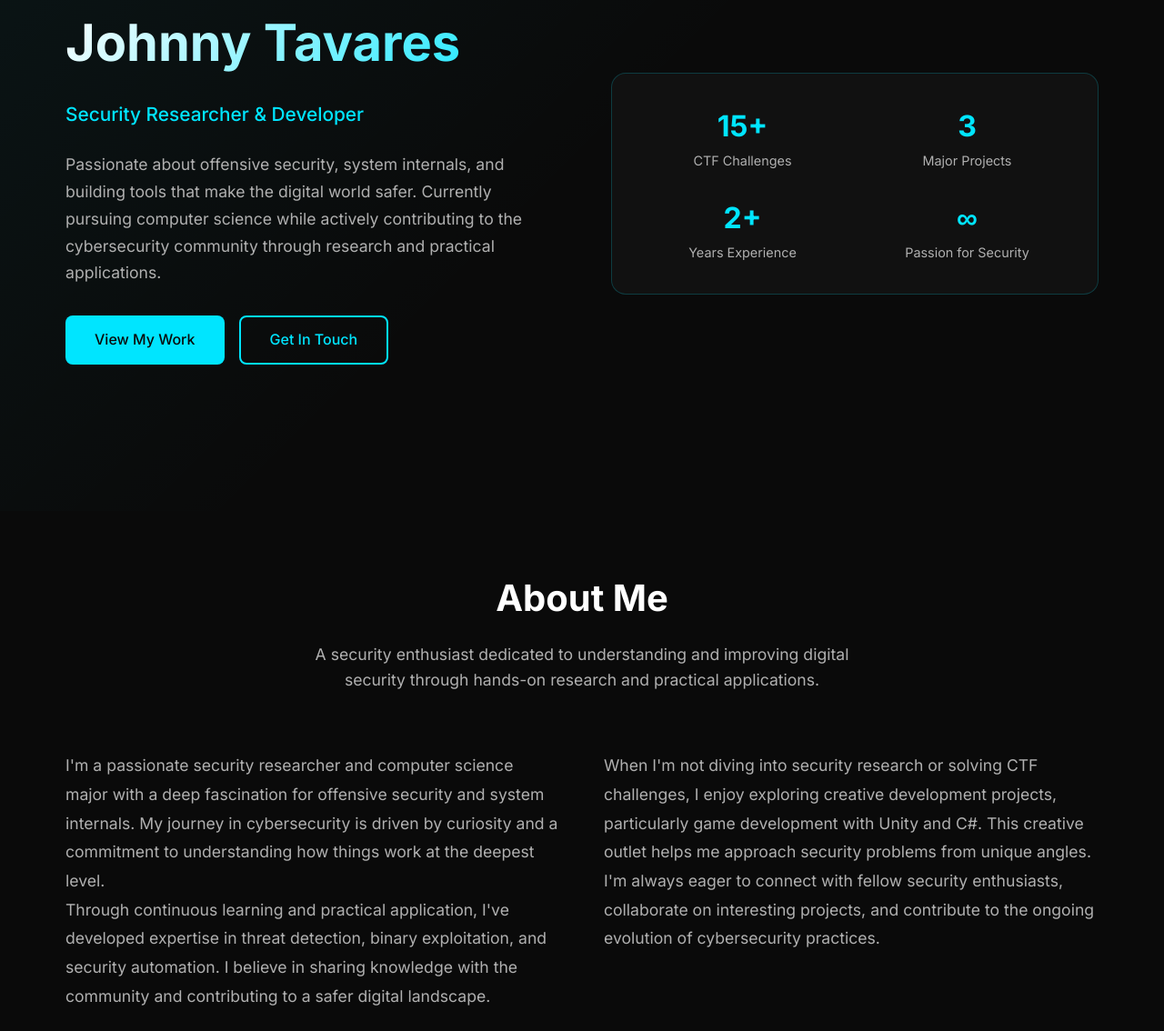
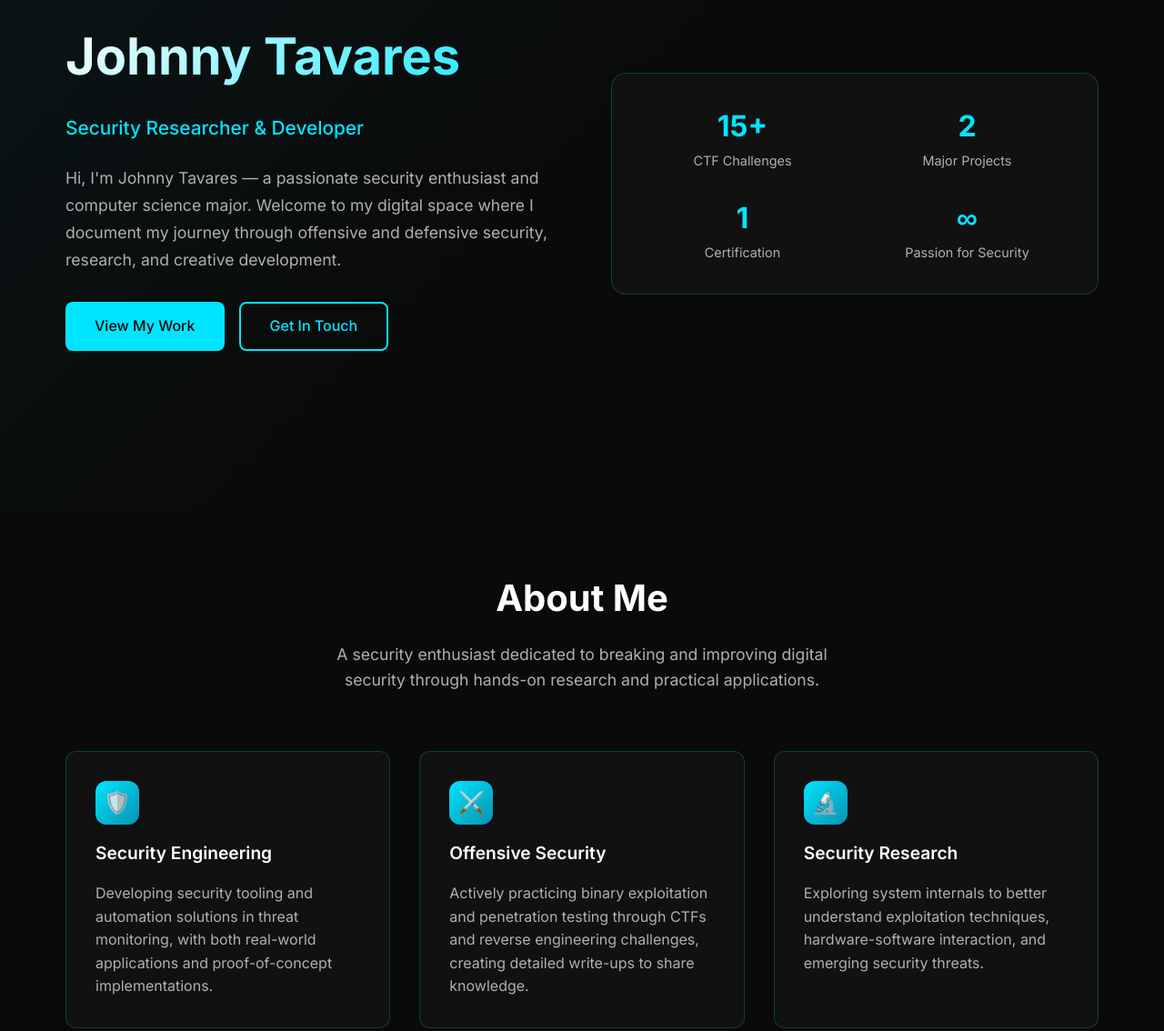
Before and after one commit to johnny-tavares/johnny-tavares.github.io, a plain HTML site: page index.html in a window 1280 px wide. Shown: the part 228-1362 px from the top of the page at 91% size. Drawn offline with Linux system fonts and the light colour scheme.

Commit message:
Update index.html

```diff
--- a/index.html
+++ b/index.html
@@ -30,7 +30,7 @@
                 <div class="hero-text">
                     <h1>Johnny Tavares</h1>
                     <p class="subtitle">Security Researcher & Developer</p>
-                    <p class="description">Passionate about offensive security, system internals, and building tools that make the digital world safer. Currently pursuing computer science while actively contributing to the cybersecurity community through research and practical applications.</p>
+                    <p class="description">Hi, I'm Johnny Tavares — a passionate security enthusiast and computer science major. Welcome to my digital space where I document my journey through offensive and defensive security, research, and creative development.</p>
                     <div class="cta-buttons">
                         <a href="#projects" class="btn btn-primary">View My Work</a>
                         <a href="#contact" class="btn btn-secondary">Get In Touch</a>
@@ -43,12 +43,12 @@
                             <span class="stat-label">CTF Challenges</span>
                         </div>
                         <div class="stat-item">
-                            <span class="stat-number">3</span>
+                            <span class="stat-number">2</span>
                             <span class="stat-label">Major Projects</span>
                         </div>
                         <div class="stat-item">
-                            <span class="stat-number">2+</span>
-                            <span class="stat-label">Years Experience</span>
+                            <span class="stat-number">1</span>
+                            <span class="stat-label">Certification</span>
                         </div>
                         <div class="stat-item">
                             <span class="stat-number">∞</span>
@@ -63,20 +63,7 @@
         <section id="about" class="section">
             <div class="section-header">
                 <h2 class="section-title">About Me</h2>
-                <p class="section-subtitle">A security enthusiast dedicated to understanding and improving digital security through hands-on research and practical applications.</p>
-            </div>
-
-            <div class="about-content">
-                <div class="about-text">
-                    <p>I'm a passionate security researcher and computer science major with a deep fascination for offensive security and system internals. My journey in cybersecurity is driven by curiosity and a commitment to understanding how things work at the deepest level.</p>
-
-                    <p>Through continuous learning and practical application, I've developed expertise in threat detection, binary exploitation, and security automation. I believe in sharing knowledge with the community and contributing to a safer digital landscape.</p>
-                </div>
-                <div class="about-text">
-                    <p>When I'm not diving into security research or solving CTF challenges, I enjoy exploring creative development projects, particularly game development with Unity and C#. This creative outlet helps me approach security problems from unique angles.</p>
-
-                    <p>I'm always eager to connect with fellow security enthusiasts, collaborate on interesting projects, and contribute to the ongoing evolution of cybersecurity practices.</p>
-                </div>
+                <p class="section-subtitle">A security enthusiast dedicated to breaking and improving digital security through hands-on research and practical applications.</p>
             </div>
 
             <div class="expertise-grid">
```
